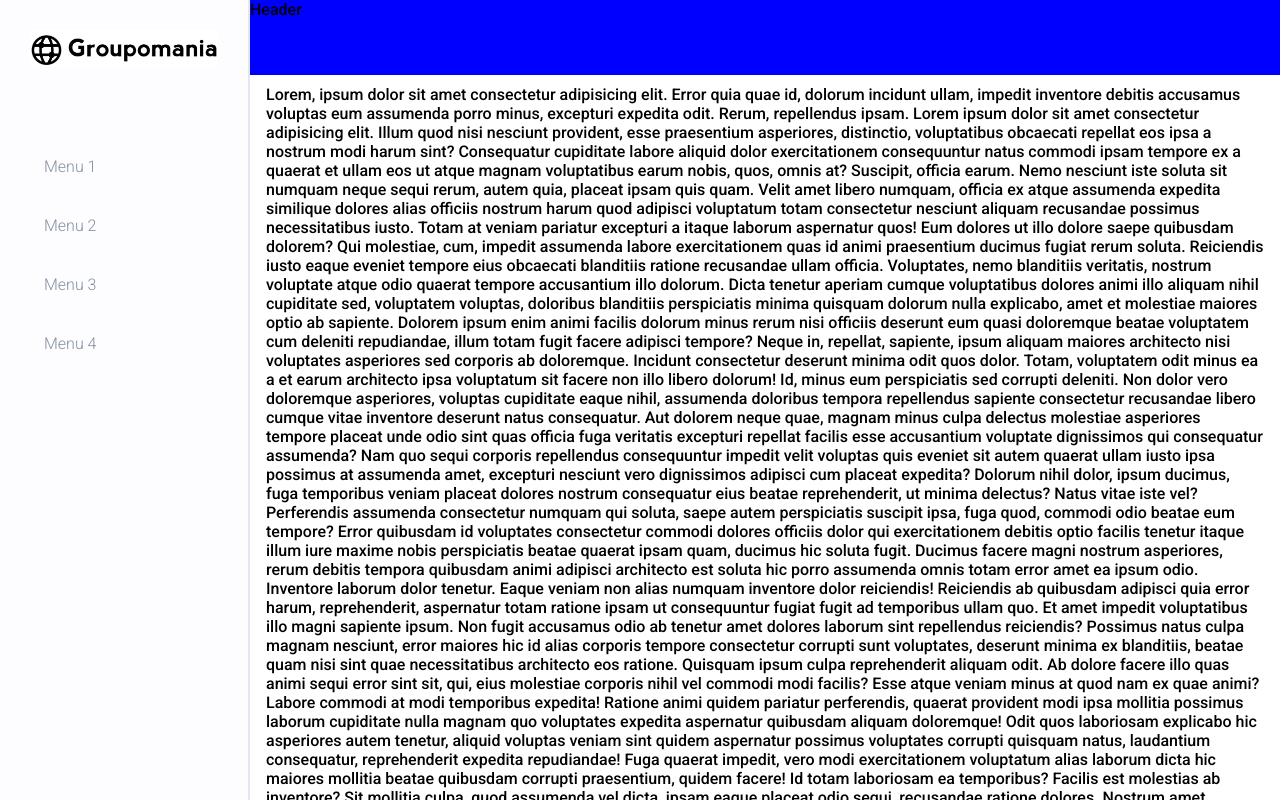
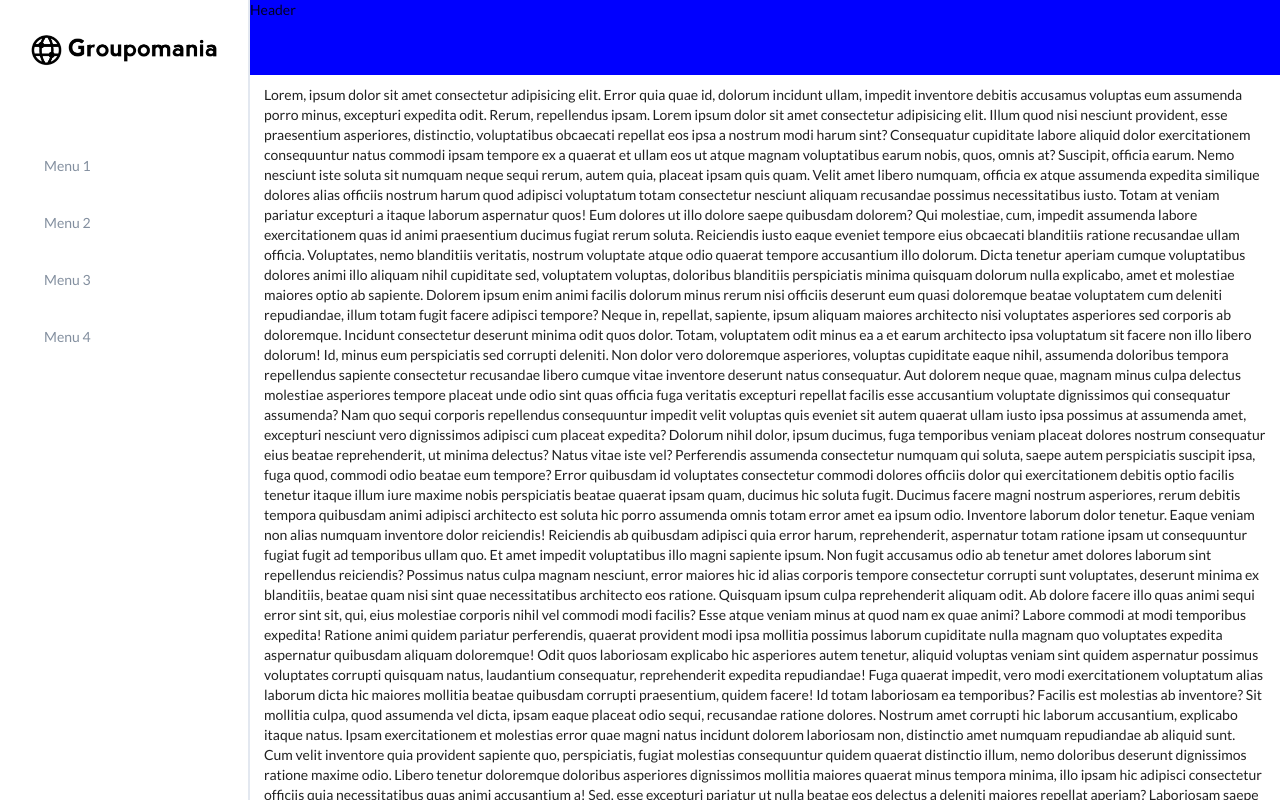
Before and after one commit to greg13013/P7_Groupomania_Frontend, a React (Create React App) app: page / in a window 1280 px wide. Shown: the top 800 px of the page. Built offline with nearby package versions, Linux system fonts and the light colour scheme.

Commit message:
modif format fichier jsx et import semantic ui cdn

```diff
--- a/package.json
+++ b/package.json
@@ -9,6 +9,8 @@
     "react": "^17.0.2",
     "react-dom": "^17.0.2",
     "react-scripts": "5.0.0",
+    "semantic-ui-css": "^2.4.1",
+    "semantic-ui-react": "^2.1.2",
     "web-vitals": "^2.1.4"
   },
   "scripts": {
@@ -34,5 +36,6 @@
       "last 1 firefox version",
       "last 1 safari version"
     ]
-  }
+  },
+  "devDependencies": {}
 }
--- a/public/css/main.css
+++ b/public/css/main.css
@@ -1,4 +1,3 @@
-@import url("https://fonts.googleapis.com/css2?family=Roboto:wght@100;300;500;700;900&display=swap");
 /* Works on Chrome, Edge, and Safari */
 * {
   margin: 0;
@@ -9,7 +8,6 @@
 
 body {
   background-color: #fff;
-  font-family: "Roboto", sans-serif;
 }
 
 .global-container {
@@ -31,7 +29,6 @@
   width: 250px;
   height: 100%;
   border-right: 2px solid #e3e8f0;
-  background-color: #fdfdff;
   line-height: normal;
 }
 
--- a/public/index.html
+++ b/public/index.html
@@ -25,7 +25,9 @@
       Learn how to configure a non-root public URL by running `npm run build`.
     -->
 
+    <!-- IMPORT CSS -->
     <link rel="stylesheet" href="css/main.css">
+
 
     <title>Groupomania</title>
   </head>
@@ -42,5 +44,8 @@
       To begin the development, run `npm start` or `yarn start`.
       To create a production bundle, use `npm run build` or `yarn build`.
     -->
+
+    <link async rel="stylesheet" href="https://cdn.jsdelivr.net/npm/semantic-ui@2/dist/semantic.min.css"/>
+
   </body>
 </html>
--- a/src/components/Sidebar.js
+++ b/src/components/Sidebar.jsx
@@ -20,6 +20,7 @@
                 <div activeclass="active" className='bloc-link'>
                     <span className='nav-links'>Menu 4</span>
                 </div>
+
             </div>
         </div>
     )
--- a/src/index.js
+++ b/src/index.js
@@ -1,5 +1,6 @@
 import React from 'react';
 import ReactDOM from 'react-dom';
+
 import { App } from './App';
 
 ReactDOM.render(
--- a/src/sass/layout/_navigation.scss
+++ b/src/sass/layout/_navigation.scss
@@ -13,7 +13,6 @@
     width: 250px;
     height: 100%;
     border-right: 2px solid #e3e8f0;
-    background-color: #fdfdff;
     line-height: normal;
 }
 
--- a/src/sass/utils/_global.scss
+++ b/src/sass/utils/_global.scss
@@ -21,7 +21,7 @@
 
 body {
     background-color: #fff;
-    font-family: "Roboto", sans-serif;
+    // font-family: "Roboto", sans-serif;
 }
 
 .global-container{
--- a/src/sass/utils/_polices.scss
+++ b/src/sass/utils/_polices.scss
@@ -1 +1 @@
-@import url('https://fonts.googleapis.com/css2?family=Roboto:wght@100;300;500;700;900&display=swap');
+// @import url('https://fonts.googleapis.com/css2?family=Roboto:wght@100;300;500;700;900&display=swap');
```
Also changed, not shown: src/App.jsx (renamed from src/App.js), src/components/Container.jsx (renamed from src/components/Container.js), src/components/Header.jsx (renamed from src/components/Header.js), 2 other files (tests, documents, lock files or other folders).
